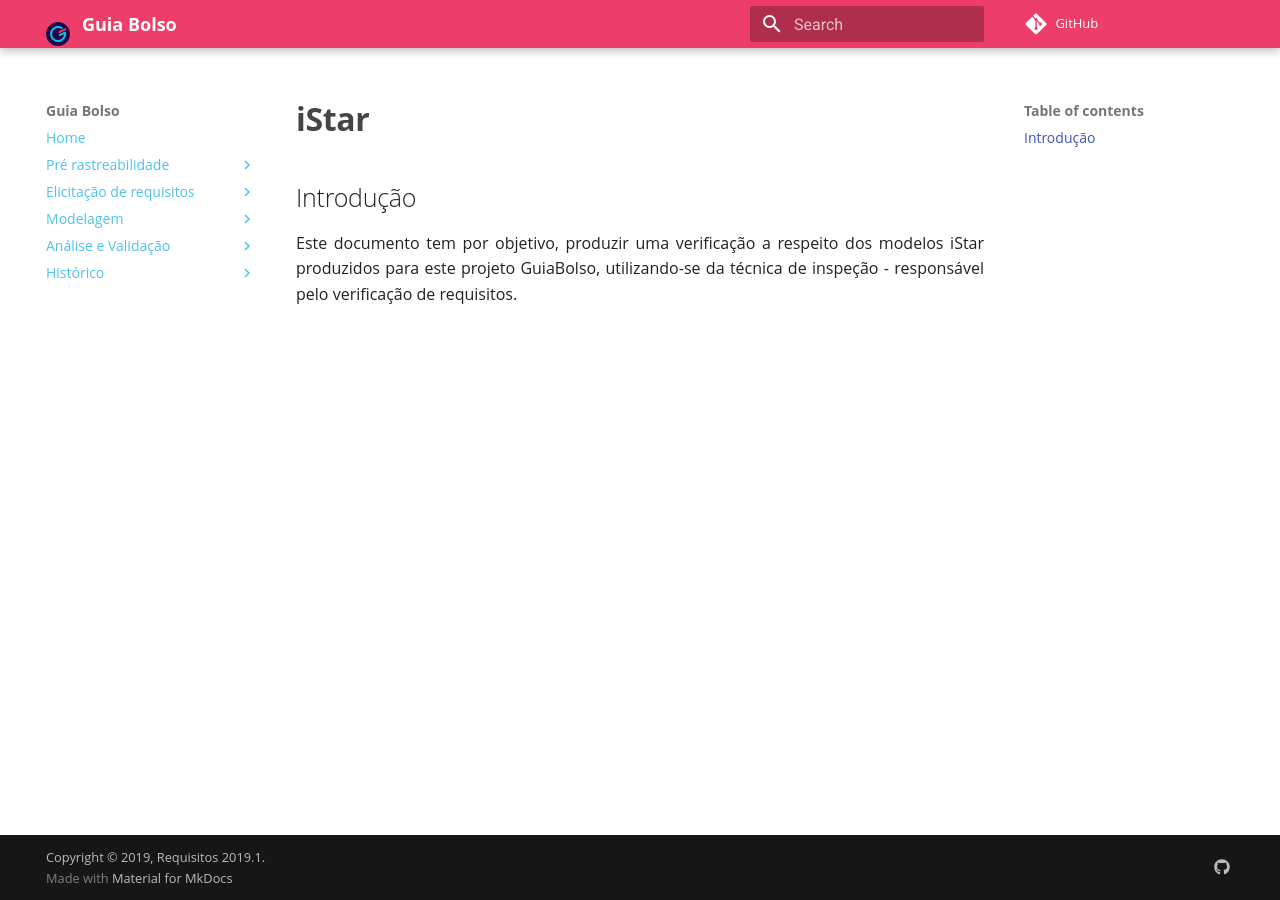
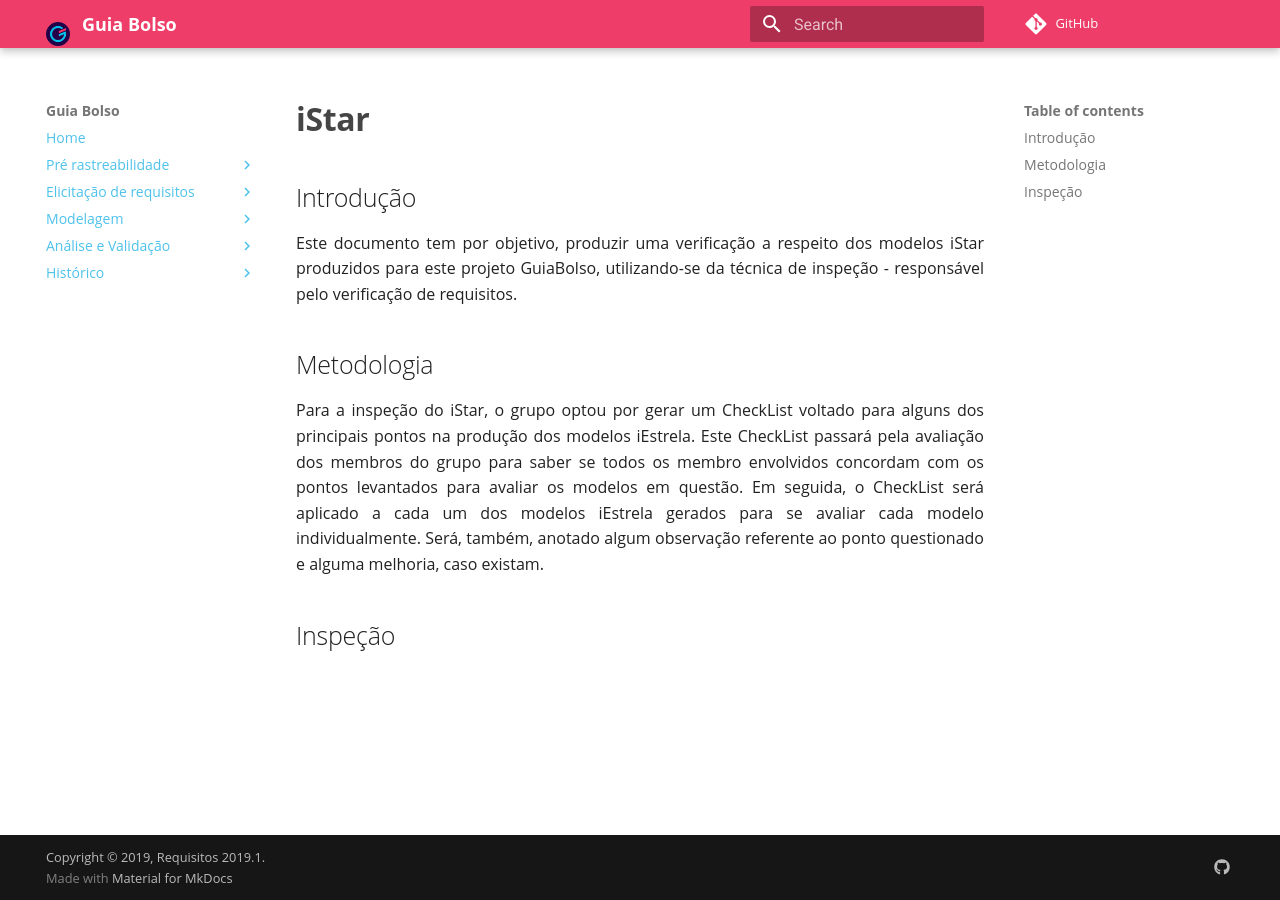
Before and after one commit to fga-disciplinas/2019.1-Guia-Bolso, an MkDocs documentation site: the page built from docs/analise/analise_istar.md, in a window 1280 px wide. Built offline with MkDocs 1.6.1 and Material for MkDocs 9.7.7, drawn with Linux system fonts in a browser that asks for light colours; comment, search, counter and statistics services are not loaded; old or Windows-style settings are respelled for this version of MkDocs.

Commit message:
Adiciona metodologia ao documento de analise do iEstrela.
Signed-off-by: Rafael <rafael.makaha@gmail.com>

```diff
--- a/docs/analise/analise_istar.md
+++ b/docs/analise/analise_istar.md
@@ -4,3 +4,16 @@
 
 Este documento tem por objetivo, produzir uma verificação a respeito dos modelos
 iStar produzidos para este projeto GuiaBolso, utilizando-se da técnica de inspeção - responsável pelo verificação de requisitos.
+
+## Metodologia
+
+Para a inspeção do iStar, o grupo optou por gerar um CheckList voltado para
+alguns dos principais pontos na produção dos modelos iEstrela. Este CheckList
+passará pela avaliação dos membros do grupo para saber se todos os membro
+envolvidos concordam com os pontos levantados para avaliar os modelos em questão.
+Em seguida, o CheckList será aplicado a cada um dos modelos iEstrela gerados
+para se avaliar cada modelo individualmente. Será, também, anotado algum observação referente ao ponto questionado e alguma melhoria, caso existam.
+
+## Inspeção
+
+###
```
